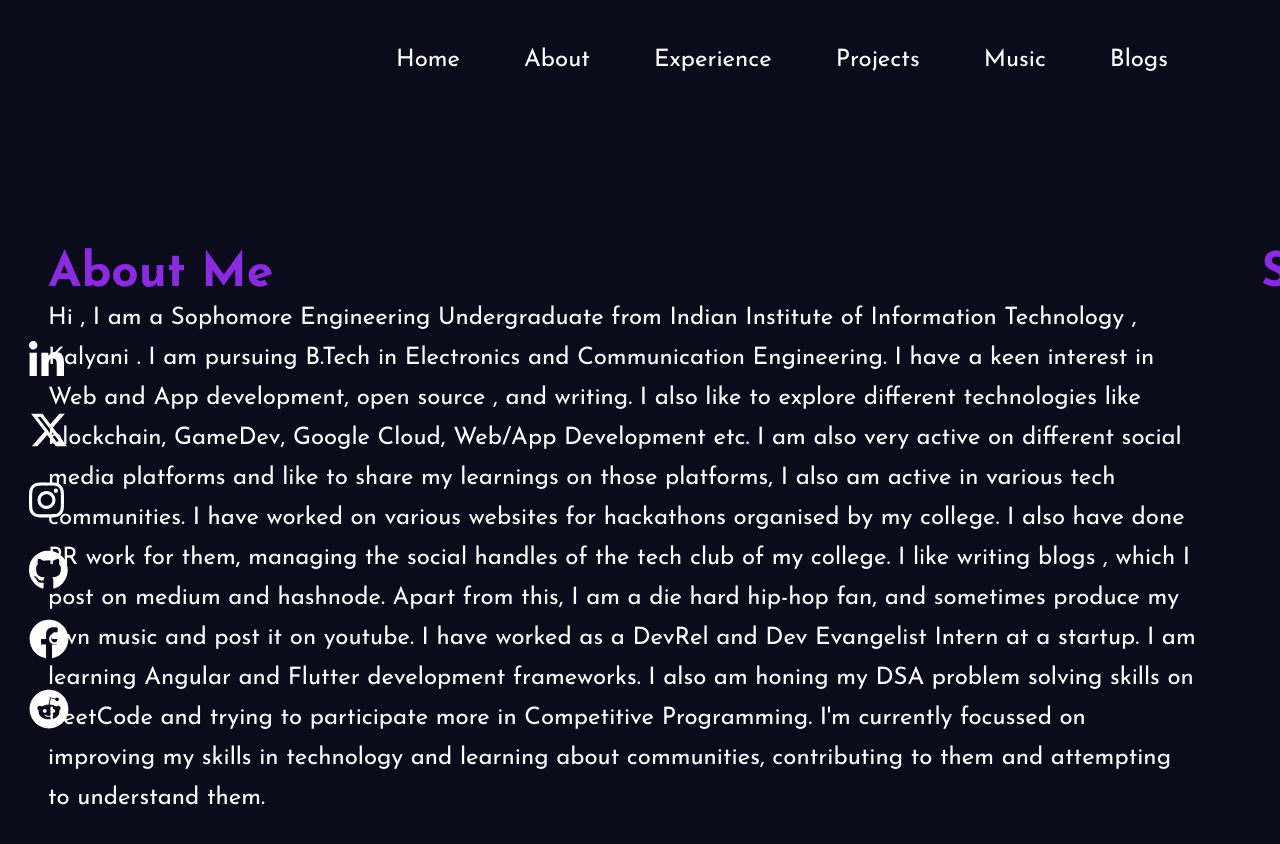
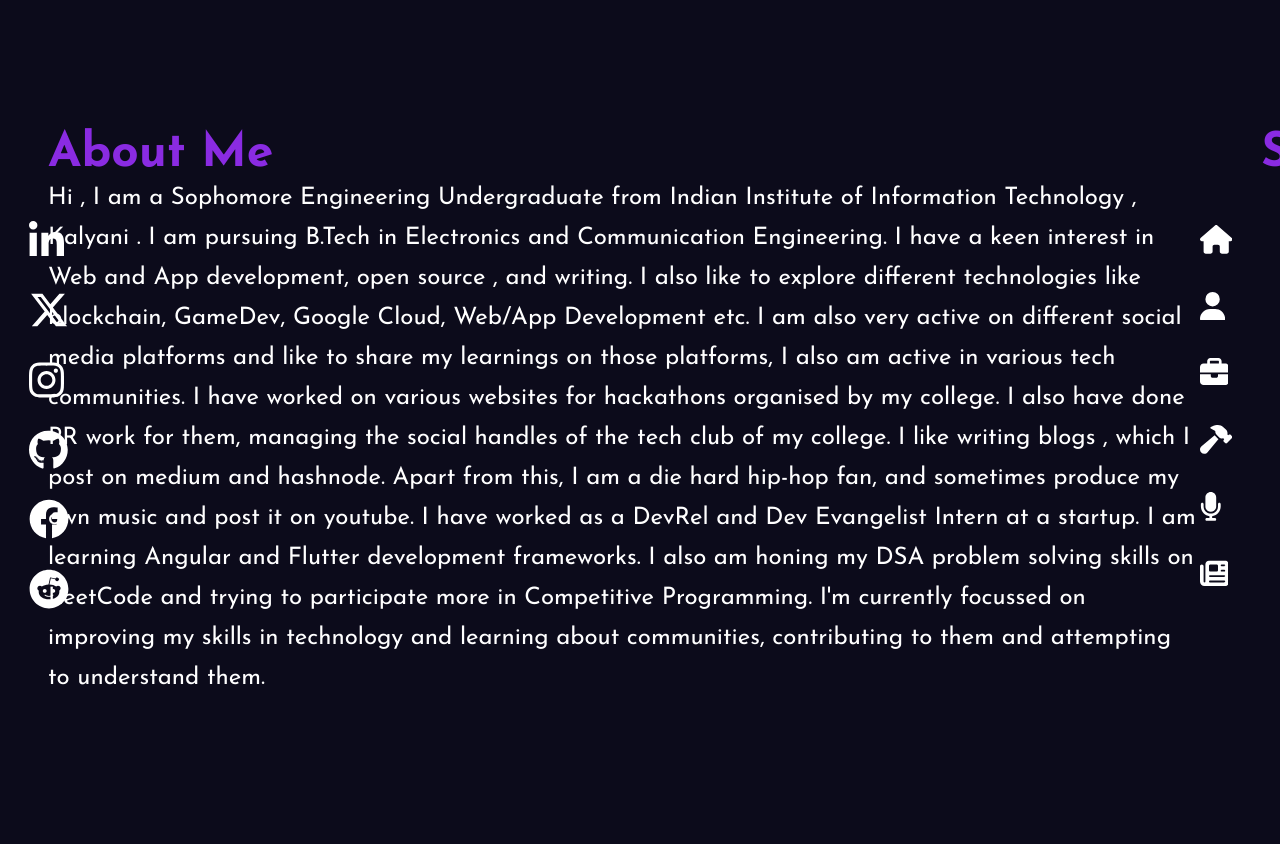
Before and after one commit to TeeWrath/personal-portfolio, an Angular app: page /about in a window 1280 px wide. Shown: the top 844 px of the page. After the commit the page ends 818 px from the top, so only its background shows below. Built offline with nearby package versions, Linux system fonts and the light colour scheme.

Commit message:
changed navbar position and style

```diff
--- a/src/app/app.component.html
+++ b/src/app/app.component.html
@@ -1,3 +1,3 @@
+<app-social-main></app-social-main>
 <app-navbar></app-navbar>
-<app-social-main></app-social-main>
 <router-outlet></router-outlet>
--- a/src/app/navbar/navbar.component.css
+++ b/src/app/navbar/navbar.component.css
@@ -1,14 +1,15 @@
 .container{
     color: white;
+    position: relative;
 }
 
 ul{
     list-style: none;
-    display: flex;
-    gap: 2rem;
-    justify-content: right;
+    display: block;
     padding: 2rem;
-    margin-right: 4rem;
+    position: absolute;
+    right: 0%;
+    bottom: 0%;
 }
 
 ul li{
@@ -22,3 +23,12 @@ ul li:hover{
     cursor: pointer;
     color: blueviolet;
 }
+
+svg{
+    fill: white;
+    transition: 0.5s;
+}
+
+svg:hover{
+    fill: blueviolet;
+}
--- a/src/app/navbar/navbar.component.html
+++ b/src/app/navbar/navbar.component.html
@@ -1,10 +1,34 @@
 <div class="container">
     <ul>
-        <li routerLink="/">Home</li>
-        <li routerLink="/about">About</li>
-        <li routerLink="/experience">Experience</li>
-        <li routerLink="/project">Projects</li>
-        <li routerLink="/music">Music</li>
-        <li routerLink="/blog">Blogs</li>
+        <li routerLink="/"><svg xmlns="http://www.w3.org/2000/svg" height="1.2em"
+                viewBox="0 0 576 512"><!--! Font Awesome Free 6.4.2 by @fontawesome - https://fontawesome.com License - https://fontawesome.com/license (Commercial License) Copyright 2023 Fonticons, Inc. -->
+                <path
+                    d="M575.8 255.5c0 18-15 32.1-32 32.1h-32l.7 160.2c0 2.7-.2 5.4-.5 8.1V472c0 22.1-17.9 40-40 40H456c-1.1 0-2.2 0-3.3-.1c-1.4 .1-2.8 .1-4.2 .1H416 392c-22.1 0-40-17.9-40-40V448 384c0-17.7-14.3-32-32-32H256c-17.7 0-32 14.3-32 32v64 24c0 22.1-17.9 40-40 40H160 128.1c-1.5 0-3-.1-4.5-.2c-1.2 .1-2.4 .2-3.6 .2H104c-22.1 0-40-17.9-40-40V360c0-.9 0-1.9 .1-2.8V287.6H32c-18 0-32-14-32-32.1c0-9 3-17 10-24L266.4 8c7-7 15-8 22-8s15 2 21 7L564.8 231.5c8 7 12 15 11 24z" />
+            </svg></li>
+        <li routerLink="/about"><svg xmlns="http://www.w3.org/2000/svg" height="1.2em"
+                viewBox="0 0 448 512"><!--! Font Awesome Free 6.4.2 by @fontawesome - https://fontawesome.com License - https://fontawesome.com/license (Commercial License) Copyright 2023 Fonticons, Inc. -->
+                <path
+                    d="M224 256A128 128 0 1 0 224 0a128 128 0 1 0 0 256zm-45.7 48C79.8 304 0 383.8 0 482.3C0 498.7 13.3 512 29.7 512H418.3c16.4 0 29.7-13.3 29.7-29.7C448 383.8 368.2 304 269.7 304H178.3z" />
+            </svg></li>
+        <li routerLink="/experience"><svg xmlns="http://www.w3.org/2000/svg" height="1.2em"
+                viewBox="0 0 512 512"><!--! Font Awesome Free 6.4.2 by @fontawesome - https://fontawesome.com License - https://fontawesome.com/license (Commercial License) Copyright 2023 Fonticons, Inc. -->
+                <path
+                    d="M184 48H328c4.4 0 8 3.6 8 8V96H176V56c0-4.4 3.6-8 8-8zm-56 8V96H64C28.7 96 0 124.7 0 160v96H192 320 512V160c0-35.3-28.7-64-64-64H384V56c0-30.9-25.1-56-56-56H184c-30.9 0-56 25.1-56 56zM512 288H320v32c0 17.7-14.3 32-32 32H224c-17.7 0-32-14.3-32-32V288H0V416c0 35.3 28.7 64 64 64H448c35.3 0 64-28.7 64-64V288z" />
+            </svg></li>
+        <li routerLink="/project"><svg xmlns="http://www.w3.org/2000/svg" height="1.2em"
+                viewBox="0 0 576 512"><!--! Font Awesome Free 6.4.2 by @fontawesome - https://fontawesome.com License - https://fontawesome.com/license (Commercial License) Copyright 2023 Fonticons, Inc. -->
+                <path
+                    d="M413.5 237.5c-28.2 4.8-58.2-3.6-80-25.4l-38.1-38.1C280.4 159 272 138.8 272 117.6V105.5L192.3 62c-5.3-2.9-8.6-8.6-8.3-14.7s3.9-11.5 9.5-14l47.2-21C259.1 4.2 279 0 299.2 0h18.1c36.7 0 72 14 98.7 39.1l44.6 42c24.2 22.8 33.2 55.7 26.6 86L503 183l8-8c9.4-9.4 24.6-9.4 33.9 0l24 24c9.4 9.4 9.4 24.6 0 33.9l-88 88c-9.4 9.4-24.6 9.4-33.9 0l-24-24c-9.4-9.4-9.4-24.6 0-33.9l8-8-17.5-17.5zM27.4 377.1L260.9 182.6c3.5 4.9 7.5 9.6 11.8 14l38.1 38.1c6 6 12.4 11.2 19.2 15.7L134.9 484.6c-14.5 17.4-36 27.4-58.6 27.4C34.1 512 0 477.8 0 435.7c0-22.6 10.1-44.1 27.4-58.6z" />
+            </svg></li>
+        <li routerLink="/music"><svg xmlns="http://www.w3.org/2000/svg" height="1.2em"
+                viewBox="0 0 384 512"><!--! Font Awesome Free 6.4.2 by @fontawesome - https://fontawesome.com License - https://fontawesome.com/license (Commercial License) Copyright 2023 Fonticons, Inc. -->
+                <path
+                    d="M192 0C139 0 96 43 96 96V256c0 53 43 96 96 96s96-43 96-96V96c0-53-43-96-96-96zM64 216c0-13.3-10.7-24-24-24s-24 10.7-24 24v40c0 89.1 66.2 162.7 152 174.4V464H120c-13.3 0-24 10.7-24 24s10.7 24 24 24h72 72c13.3 0 24-10.7 24-24s-10.7-24-24-24H216V430.4c85.8-11.7 152-85.3 152-174.4V216c0-13.3-10.7-24-24-24s-24 10.7-24 24v40c0 70.7-57.3 128-128 128s-128-57.3-128-128V216z" />
+            </svg></li>
+        <li routerLink="/blog"><svg xmlns="http://www.w3.org/2000/svg" height="1.2em"
+                viewBox="0 0 512 512"><!--! Font Awesome Free 6.4.2 by @fontawesome - https://fontawesome.com License - https://fontawesome.com/license (Commercial License) Copyright 2023 Fonticons, Inc. -->
+                <path
+                    d="M96 96c0-35.3 28.7-64 64-64H448c35.3 0 64 28.7 64 64V416c0 35.3-28.7 64-64 64H80c-44.2 0-80-35.8-80-80V128c0-17.7 14.3-32 32-32s32 14.3 32 32V400c0 8.8 7.2 16 16 16s16-7.2 16-16V96zm64 24v80c0 13.3 10.7 24 24 24H296c13.3 0 24-10.7 24-24V120c0-13.3-10.7-24-24-24H184c-13.3 0-24 10.7-24 24zm208-8c0 8.8 7.2 16 16 16h48c8.8 0 16-7.2 16-16s-7.2-16-16-16H384c-8.8 0-16 7.2-16 16zm0 96c0 8.8 7.2 16 16 16h48c8.8 0 16-7.2 16-16s-7.2-16-16-16H384c-8.8 0-16 7.2-16 16zM160 304c0 8.8 7.2 16 16 16H432c8.8 0 16-7.2 16-16s-7.2-16-16-16H176c-8.8 0-16 7.2-16 16zm0 96c0 8.8 7.2 16 16 16H432c8.8 0 16-7.2 16-16s-7.2-16-16-16H176c-8.8 0-16 7.2-16 16z" />
+            </svg></li>
     </ul>
 </div>
```
